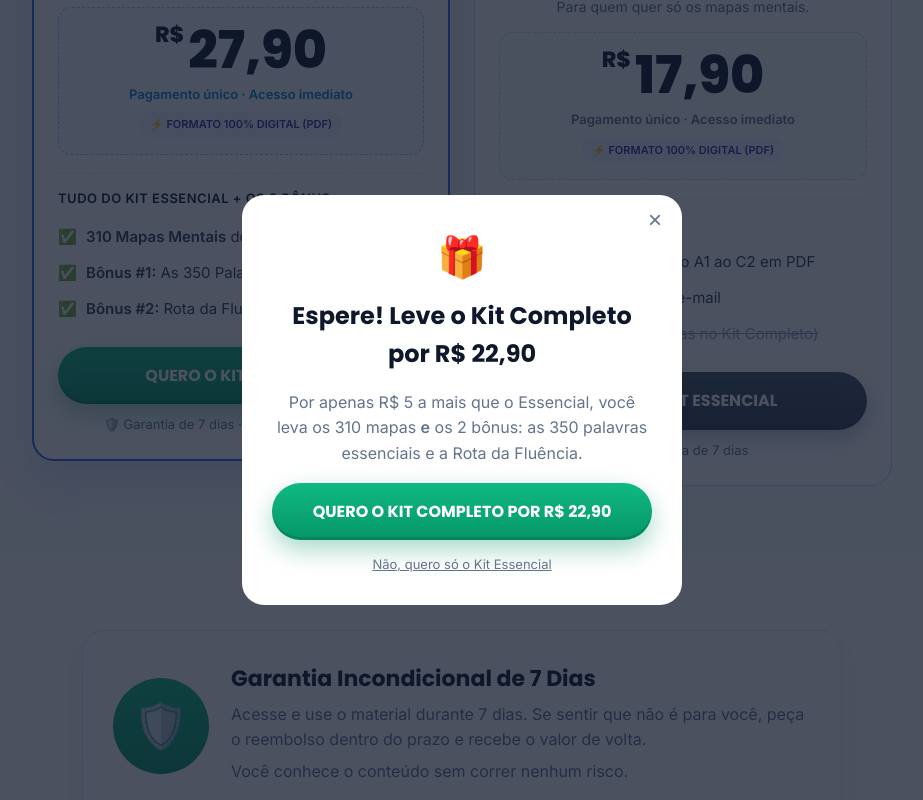
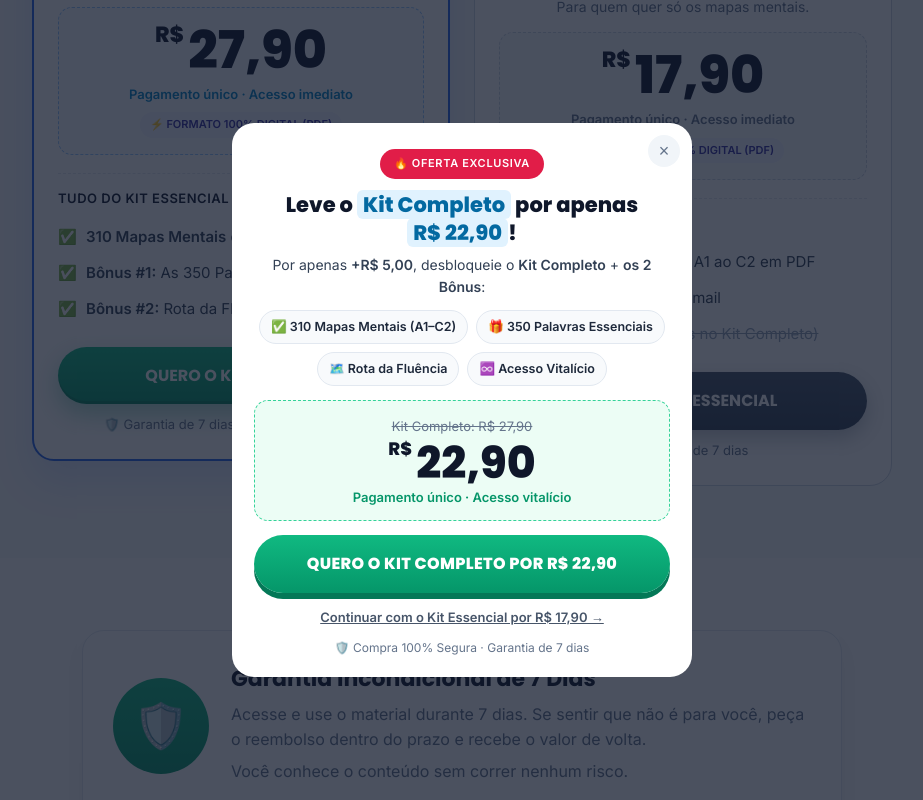
Before and after one commit to rivaldochiqute/ingles-mapas-mentais, a plain HTML site: page index.html in a window 1280 px wide. Both pictures are taken after a click on the link "QUERO O KIT ESSENCIAL". Shown: the part 4793-5593 px from the top of the page, without its empty margins (178-1101 px from the left). Drawn offline with Linux system fonts and the light colour scheme.

Commit message:
Pop-up de oferta ao clicar no Kit Essencial
Co-Authored-By: Claude Opus 5.5 <noreply@anthropic.com>
Claude-Session: https://claude.ai/code/session_01UXpBtZZCWjNV9Yxm8GNDxu

```diff
--- a/index.html
+++ b/index.html
@@ -113,6 +113,24 @@ footer a{color:var(--mut)}
 .modal .x{position:absolute;top:10px;right:14px;font-size:24px;color:var(--mut);cursor:pointer;background:none;border:0}
 .modal h3{font-size:24px;margin:8px 0}
 .modal p{color:var(--mut)}
+.modal.up{max-width:460px;padding:26px 22px 20px;animation:pop .25s ease}
+@keyframes pop{from{transform:scale(.92);opacity:0}to{transform:none;opacity:1}}
+.modal.up .x{top:12px;right:12px;width:32px;height:32px;border-radius:50%;background:#f1f5f9;font-size:18px;line-height:32px;padding:0}
+.hot{display:inline-block;background:#e11d48;color:#fff;font-weight:800;font-size:11px;letter-spacing:.06em;border-radius:999px;padding:6px 14px}
+.modal.up h3{font-family:Poppins;font-size:21px;font-weight:800;color:var(--navy);margin:12px 0 6px;line-height:1.35}
+.modal.up mark{white-space:nowrap;background:#e0f2fe;color:#0369a1;border-radius:6px;padding:0 6px}
+.modal.up .sub{font-size:14px;color:#334155;margin:0 0 12px}
+.chips{display:flex;flex-wrap:wrap;justify-content:center;gap:8px;margin-bottom:14px}
+.chips span{font-size:12.5px;font-weight:600;background:#f8fafc;border:1px solid var(--line);border-radius:999px;padding:6px 11px;color:#1e293b}
+.ubox{border:1.5px dashed #34d399;background:#ecfdf5;border-radius:14px;padding:12px;margin-bottom:14px}
+.ubox s{font-size:13px;color:#64748b}
+.ubox .pv{font-family:Poppins;font-weight:800;font-size:44px;color:var(--navy);line-height:1.1}
+.ubox .pv small{font-size:18px;vertical-align:top;margin-right:4px}
+.ubox .um{font-size:13px;font-weight:700;color:#059669}
+.ubtn{white-space:nowrap;font-size:clamp(13px,3.8vw,16px);font-weight:800;letter-spacing:.02em;box-shadow:0 6px 0 #047857}
+.modal.up .no{text-decoration:underline;color:#475569;font-weight:600}
+.usafe{font-size:12px;color:var(--mut);margin-top:10px}
+
 .modal .no{display:block;margin-top:14px;font-size:13px;color:var(--mut)}
 .sticky{position:fixed;left:0;right:0;bottom:0;background:#fff;border-top:1px solid var(--line);padding:10px 14px;display:none;align-items:center;justify-content:space-between;z-index:40;box-shadow:0 -8px 20px rgba(15,23,42,.06)}
 .sticky .btn{font-size:15px;padding:12px 20px}
@@ -358,13 +376,16 @@ Este site não é afiliado ao Facebook nem a qualquer entidade da Meta. A compra
 <div class="sticky"><div><b style="color:var(--navy)">Kit Completo · R$ 27,90</b><div style="font-size:12px;color:var(--mut)">310 mapas + 2 bônus</div></div><a class="btn" href="#planos">Quero agora</a></div>
 <div class="ov" id="zoom"><div class="zbox"></div></div>
 <div class="ov" id="down">
-<div class="modal">
+<div class="modal up">
 <button class="x" aria-label="Fechar" id="downX">×</button>
-<div style="font-size:40px">🎁</div>
-<h3>Espere! Leve o Kit Completo por R$ 22,90</h3>
-<p>Por apenas R$ 5 a mais que o Essencial, você leva os 310 mapas <b>e</b> os 2 bônus: as 350 palavras essenciais e a Rota da Fluência.</p>
-<a class="btn block" href="#" data-checkout="downsell">Quero o Kit Completo por R$ 22,90</a>
-<a class="no" href="#" data-checkout="essencial">Não, quero só o Kit Essencial</a>
+<span class="hot">🔥 OFERTA EXCLUSIVA</span>
+<h3>Leve o <mark>Kit Completo</mark> por apenas <mark>R$ 22,90</mark>!</h3>
+<p class="sub">Por apenas <b>+R$ 5,00</b>, desbloqueie o <b>Kit Completo</b> + <b>os 2 Bônus</b>:</p>
+<div class="chips"><span>✅ 310 Mapas Mentais (A1–C2)</span><span>🎁 350 Palavras Essenciais</span><span>🗺️ Rota da Fluência</span><span>♾️ Acesso Vitalício</span></div>
+<div class="ubox"><s>Kit Completo: R$ 27,90</s><div class="pv"><small>R$</small>22,90</div><div class="um">Pagamento único · Acesso vitalício</div></div>
+<a class="btn block ubtn" href="#" data-checkout="downsell">QUERO O KIT COMPLETO POR R$ 22,90</a>
+<a class="no" href="#" data-checkout="essencial">Continuar com o Kit Essencial por R$ 17,90 →</a>
+<div class="usafe">🛡️ Compra 100% Segura · Garantia de 7 dias</div>
 </div>
 </div>
 <script>
```
